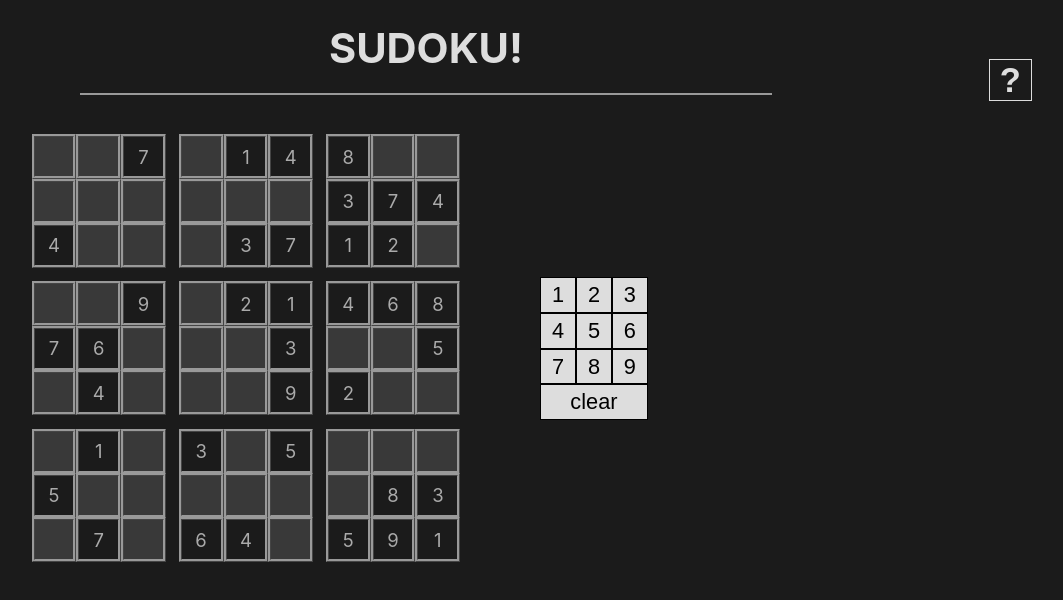
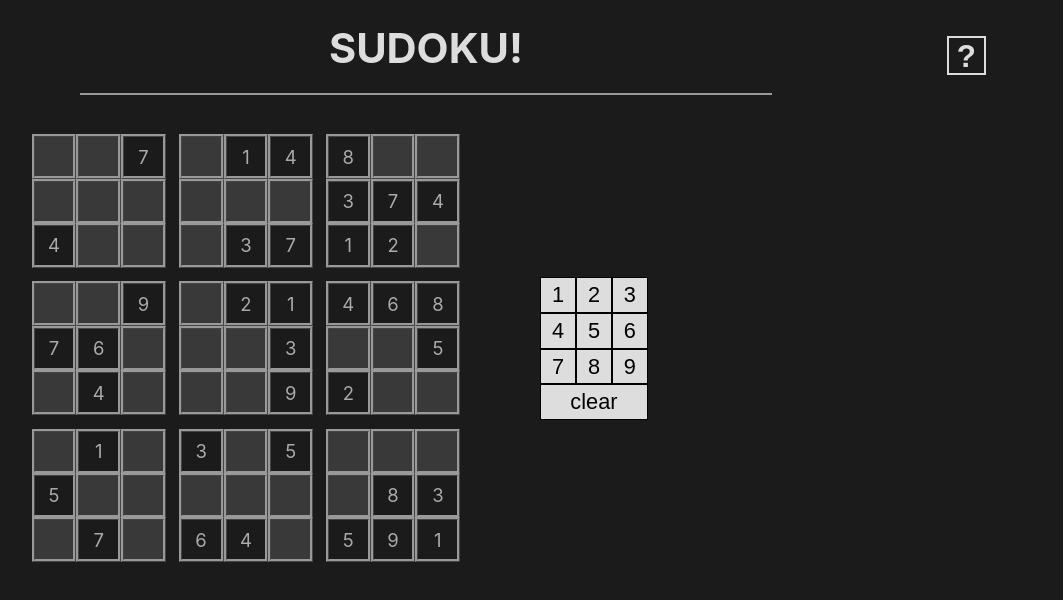
Before and after one commit to GomezDerek/sudoku, a React (Create React App) app: page / in a window 1280 px wide. Shown: the top 600 px of the page, without its empty margins (214-1277 px from the left). Built offline with nearby package versions, Linux system fonts and the light colour scheme.

Commit message:
finalizing '?' position + button:hover, button:active

```diff
--- a/src/App.css
+++ b/src/App.css
@@ -1,11 +1,13 @@
 :root
 {
   --white: #DDD;
+  --gray2: #BBB;
   --gray1: #999;
   --black2: #1b1b1b;
 
   --house-gap: 1vw;
   --square-font-size: calc( 1rem + 10 * ((100vw - 1024px) / 1024) );
+  --square-border-size: calc( 2.7px + 2 * ((100vw - 1024px) / 1024) );
   --input-button-size: 2.8vw;
 
   --mobile-house-gap: 1.5vw;
@@ -28,6 +30,11 @@ button
   color: black;
 }
 
+button:hover, button:active
+{
+  background-color: var(--gray2);
+}
+
 /* ? button that opens tutorial pop-up*/
 #Tutorial-Button
 {
@@ -43,17 +50,41 @@ button
 
   color: var(--white);
   font-weight: bold;
-  border: 1px solid var(--white);
+  border: solid var(--white);
   background-color: transparent;
+}
+
+#Tutorial-Button:hover
+{
+  color: var(--gray1);
+  border-color: var(--gray1);
+}
+
+@media screen and (max-width: 1023px)
+{
+  #Tutorial-Button
+  {
+    border-width: var(--mobile-square-border-size);
+  }
 }
 
 @media screen and (min-width: 1024px)
 {
   #Tutorial-Button
   {
-    top: calc( 10vh - (var(--button-dimensions) / 2) );
-    /* color: yellow;
-    border: 1px solid yellow; */
+    /* based off of #Title font-size is calc(1rem + 2vw) */
+    font-size: calc(1rem + 1.2vw);
+    --button-dimensions: calc(1.5rem + 1.2vw);
+    width: var(--button-dimensions);
+    height: var(--button-dimensions);
+
+    /* top: calc( 7.5vh - (var(--button-dimensions) / 2) ); */
+    /* top is padding-top + #Title font-size */
+    top: calc(3vh + 1rem + 2vw - var(--button-dimensions) * 0.75);
+    /* #Sudoku margin-right: 5% */
+    right: calc(5% + 1rem);
+
+    border-width: calc( var(--square-border-size) - 1px );
   }
 }
 
@@ -76,6 +107,8 @@ button
 
   border: 1.5px solid var(--white);
   background: #1b1b1b;
+
+  z-index: 10;
 }
 
 #X-Button
@@ -98,6 +131,8 @@ button
   font-size: 1.5rem;
   line-height: 1ex;
   font-weight: bold;
+
+  z-index: 10;
 }
 
 #X-Button:hover
@@ -113,18 +148,22 @@ button
   height: 100vh;
 
   background-color: #1b1b1b99;
+
+  z-index: 10;
 }
 
 #Play-Button
 {
   margin-bottom: 1.5rem;
   padding: 0.3rem 1.2rem 0.3rem 1.2rem;
-  border: 1.5px solid var(--black2)
-;}
+  border: 1.5px solid var(--black2);
+
+  z-index: 10;
+}
 
 #Play-Button:hover
 {
-  background-color: var(--gray1);
+  background-color: var(--gray2);
 }
 
 /* formatting the pop-up for mobile */
@@ -181,15 +220,6 @@ button
 {
   border: none;
 }
-
-/* add borders for mobile dev purposes */
-/* @media screen and (max-width: 1023px)
-{
-  #Sudoku, #Game-Board, #Input-Pad, #Title
-  {
-    border: 1px solid white;
-  }
-} */
 
 #Sudoku
 {
@@ -440,7 +470,7 @@ button
 .Square
 {
   /* border: solid 1px #555; */
-  border: ridge calc( 2.7px + 2 * ((100vw - 1024px) / 1024) ) #999999FF;
+  border: ridge var(--square-border-size) #999999FF;
   margin: 0px;
   width: 30%;
   height: 88%;
@@ -544,6 +574,11 @@ button
   color: #000;
   border: 1.5px solid black;
   background-color: var(--white);
+}
+
+#Input-Pad > button:hover, #Input-Pad > button:active
+{
+  background-color: var(--gray2);
 }
 
 /* desktop format for input pad */
```
